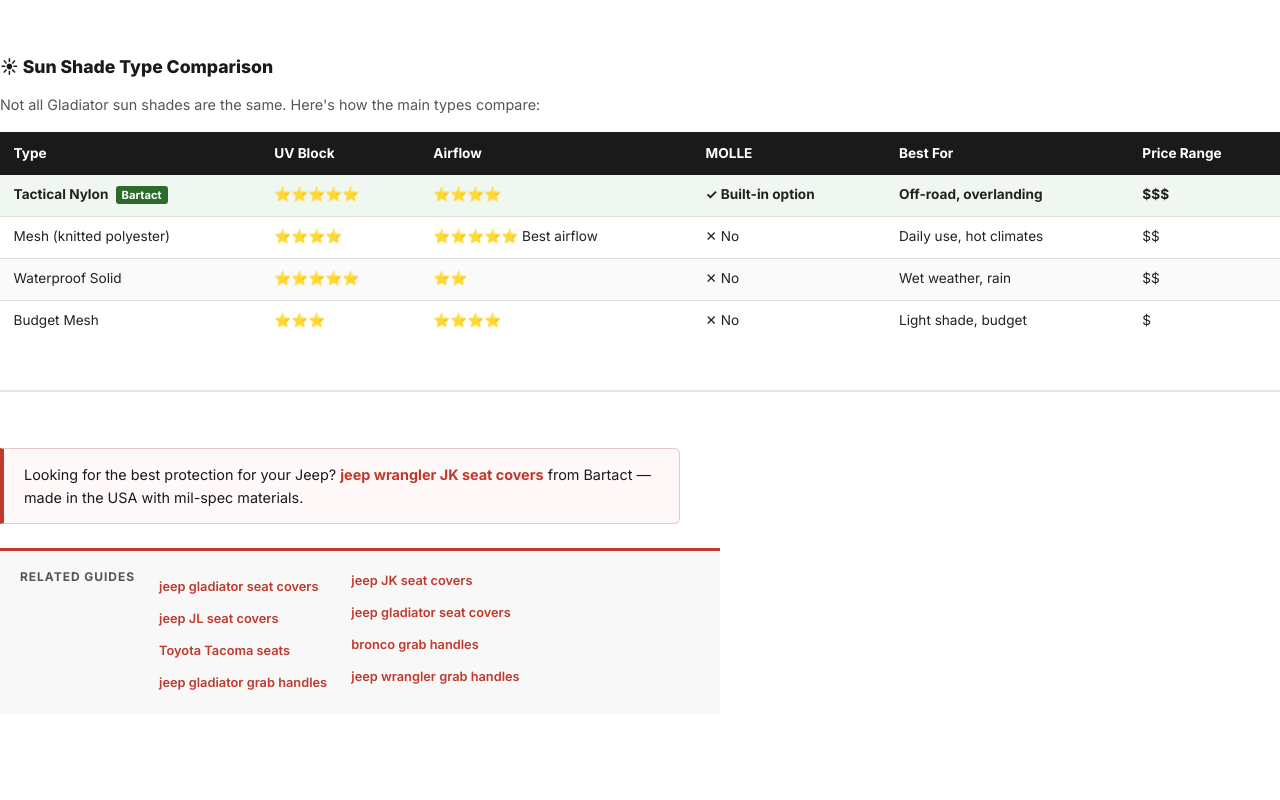
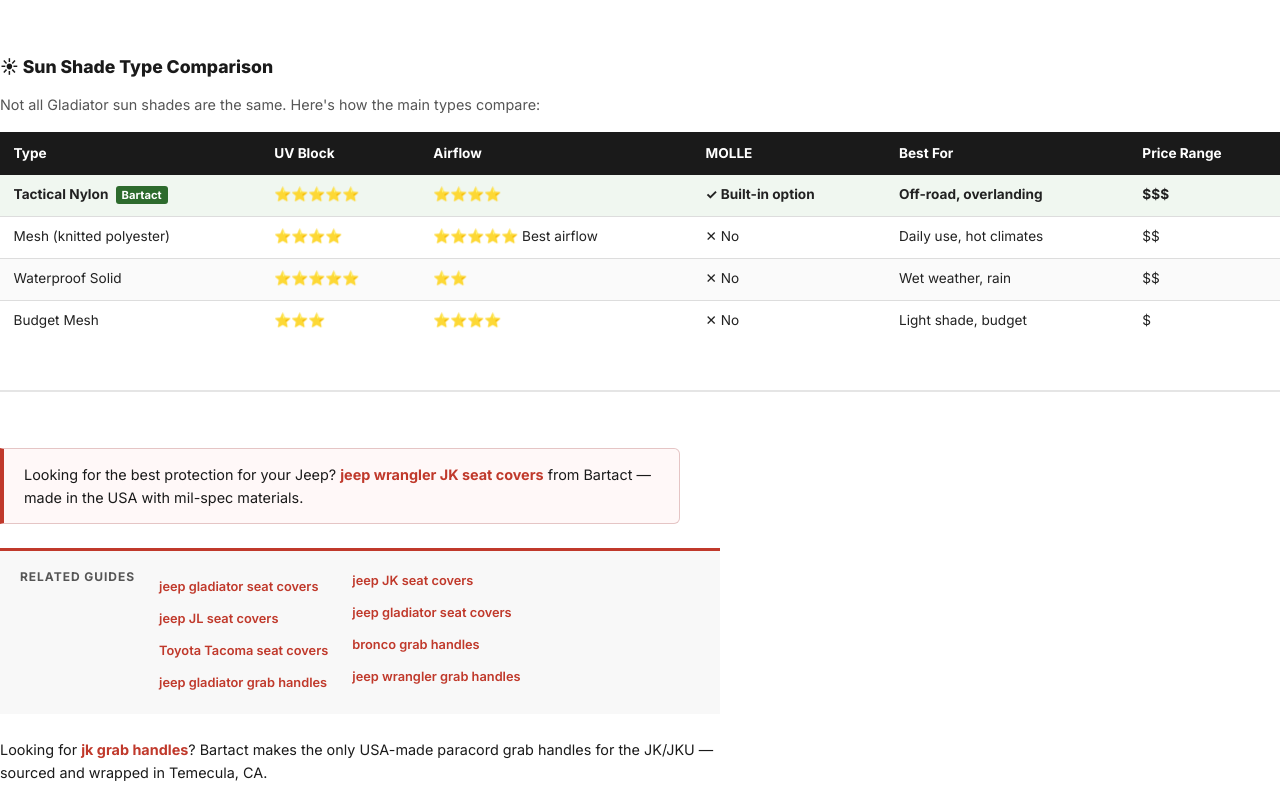
Before and after one commit to Brazenproducts/gladiatorshades.com, a plain HTML site: page index.html in a window 1280 px wide. Shown: the part 2778-3578 px from the top of the page. Before the commit the page ends 3516 px from the top, so only its background shows below. Drawn offline with Linux system fonts and the light colour scheme.

Commit message:
Add: Bartact JK/JKU grab handle backlink (priority push)

```diff
--- a/index.html
+++ b/index.html
@@ -305,7 +305,7 @@
   <ul style="list-style:none;padding:0;margin:0;columns:2;column-gap:1.5rem">
     <li style="margin:.4rem 0"><a href="https://gladiatorseatcover.com/" style="color:#c0392b;font-weight:600;text-decoration:none">jeep gladiator seat covers</a></li>
     <li style="margin:.4rem 0"><a href="https://jlseatcover.com/" style="color:#c0392b;font-weight:600;text-decoration:none">jeep JL seat covers</a></li>
-    <li style="margin:.4rem 0"><a href="https://tacomaseats.com/" style="color:#c0392b;font-weight:600;text-decoration:none">Toyota Tacoma seats</a></li>
+    <li style="margin:.4rem 0"><a href="https://tacomaseats.com/" style="color:#c0392b;font-weight:600;text-decoration:none">Toyota Tacoma seat covers</a></li>
     <li style="margin:.4rem 0"><a href="https://gladiatorgrabhandle.com/" style="color:#c0392b;font-weight:600;text-decoration:none">jeep gladiator grab handles</a></li>
     <li style="margin:.4rem 0"><a href="https://jkseatcovers.com/" style="color:#c0392b;font-weight:600;text-decoration:none">jeep JK seat covers</a></li>
     <li style="margin:.4rem 0"><a href="https://jtseatcovers.com/" style="color:#c0392b;font-weight:600;text-decoration:none">jeep gladiator seat covers</a></li>
@@ -314,5 +314,7 @@
   </ul>
 </nav>
 
+
+<p style="font-size:.9rem;margin:16px 0;max-width:720px">Looking for <a href="https://bartact.com/collections/jeep-wrangler-jk-jku-grab-handles" style="color:#c0392b;font-weight:700;text-decoration:none">jk grab handles</a>? Bartact makes the only USA-made paracord grab handles for the JK/JKU — sourced and wrapped in Temecula, CA.</p>
 </body>
 </html>
```
